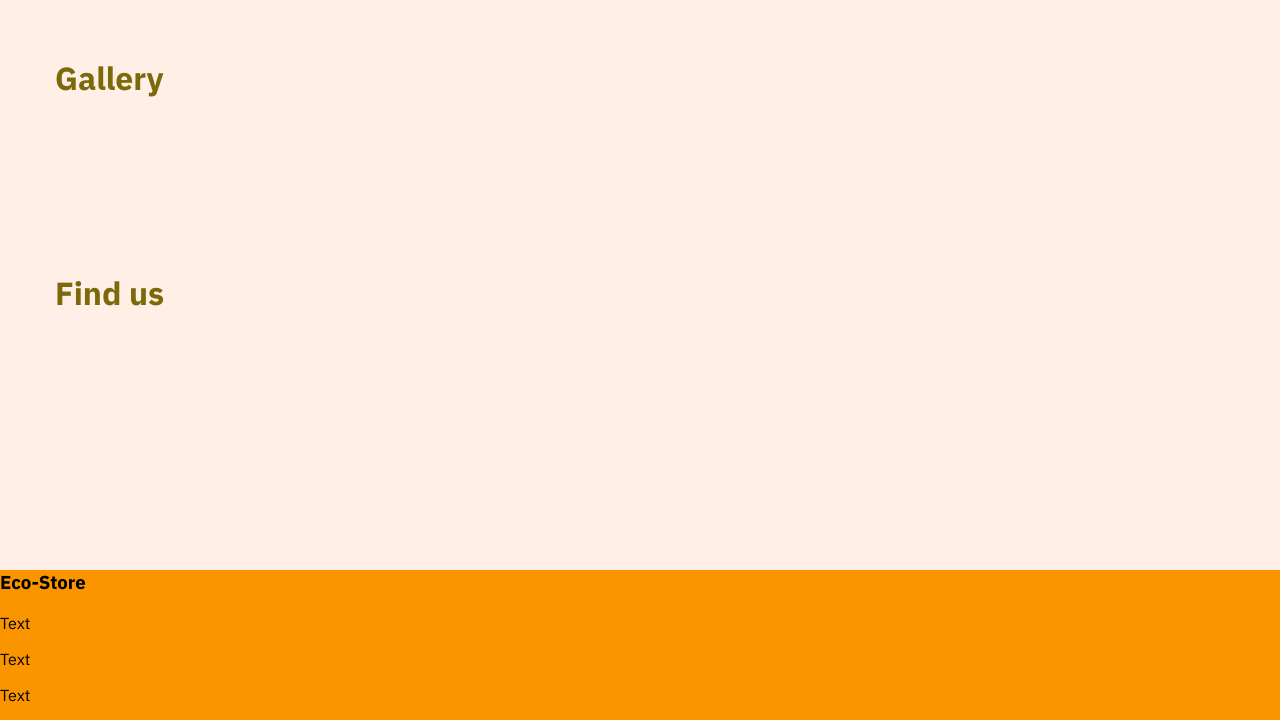
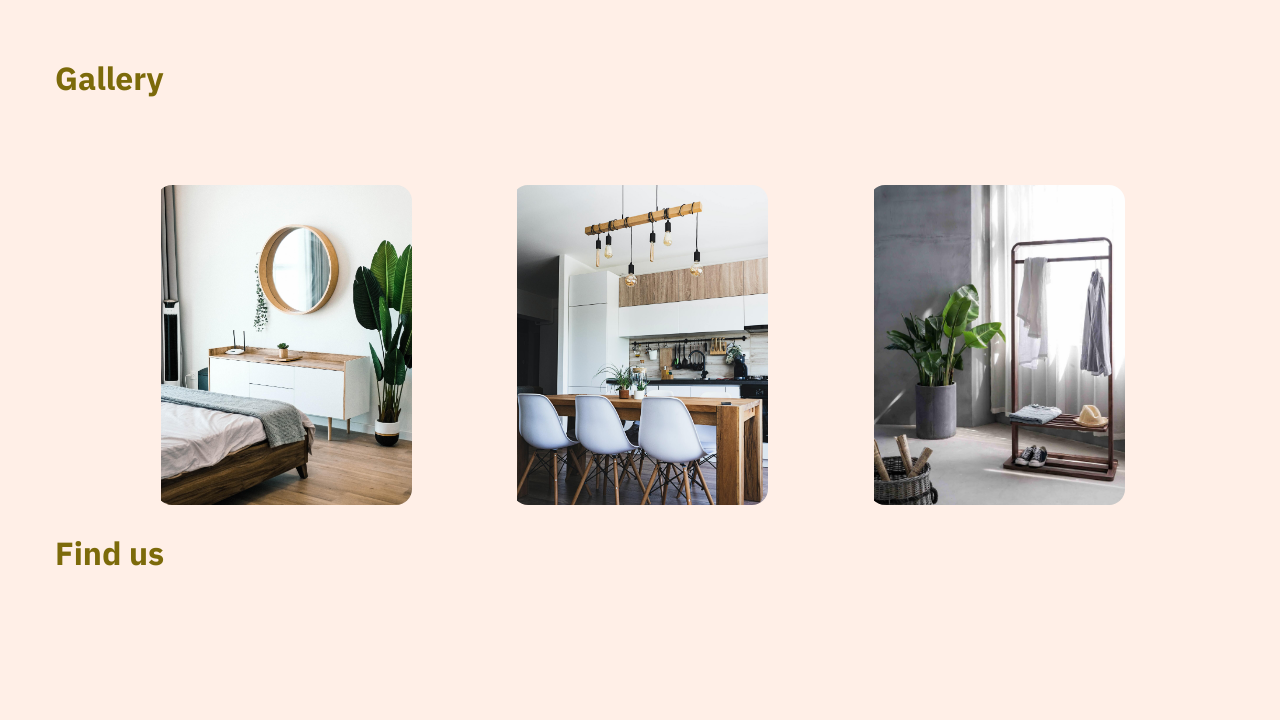
Before and after one commit to leoreyes07/eco-store, a plain HTML site: page index.html in a window 1280 px wide. Shown: the part 3480-4200 px from the top of the page. Drawn offline with Linux system fonts and the light colour scheme.

Commit message:
added styles for gallery section

```diff
--- a/index.html
+++ b/index.html
@@ -295,16 +295,12 @@
 
 
 
-                <div class="gallry__main">
+                <div class="gallery__main">
                     <h2>Gallery</h2>
-                    <div>
-                        <img src="" alt="">
-                    </div>
-                    <div>
-                        <img src="" alt="">
-                    </div>
-                    <div>
-                        <img src="" alt="">
+                    <div class="gallery__images">
+                        <img src="./assets/img/gallery-1.jpg" alt="">
+                        <img src="./assets/img/gallery-2.jpg" alt="">
+                        <img src="./assets/img/gallery-3.jpg" alt="">
                     </div>
                 </div>
 
--- a/scss/main.scss
+++ b/scss/main.scss
@@ -80,6 +80,11 @@ article {
         border-radius: 1.5rem;
         font-size: 1rem;
         color: $primary-color;
+        transition: all 300ms ease-in-out;
+
+        &:hover {
+            transform: scale(1.1);
+        }
     }
 
     img {
@@ -161,7 +166,8 @@ section {
         .product__card {
             background-color: $third-color;
 
-            h3, p {
+            h3,
+            p {
                 color: $primary-color;
             }
         }
@@ -170,28 +176,58 @@ section {
 
 .about__us {
     padding-bottom: 60px;
+
     h2 {
         font-weight: bold;
         padding-bottom: 60px;
     }
+
     .mission__about-us {
-        @include flexCenter(row, space-evenly , center);
+        @include flexCenter(row, space-evenly, center);
+
         .earth__about {
             width: 30vw;
             display: flex;
             gap: 40px;
             color: #e86424;
+
             img {
                 object-fit: contain;
             }
-            p{
+
+            p {
                 text-align: center;
                 font-size: $paragraph-size;
             }
         }
     }
+
     .innovation__about {
         @extend .earth__about
+    }
+}
+
+.gallery__main {
+    h2 {
+        font-weight: bold;
+        padding-bottom: 60px;
+    }
+
+    .gallery__images {
+        @include flexCenter(row, space-evenly, center);
+
+        img {
+            width: 20vw;
+            height: 40vh;
+            object-fit: cover;
+            object-position: 5px 35%;
+            border-radius: 16px;
+            transition: all 300ms ease-in-out;
+
+            &:hover {
+                transform: scale(1.1);
+            }
+        }
     }
 }
 
```
Also changed, not shown: css/main.css, 1 other file.
